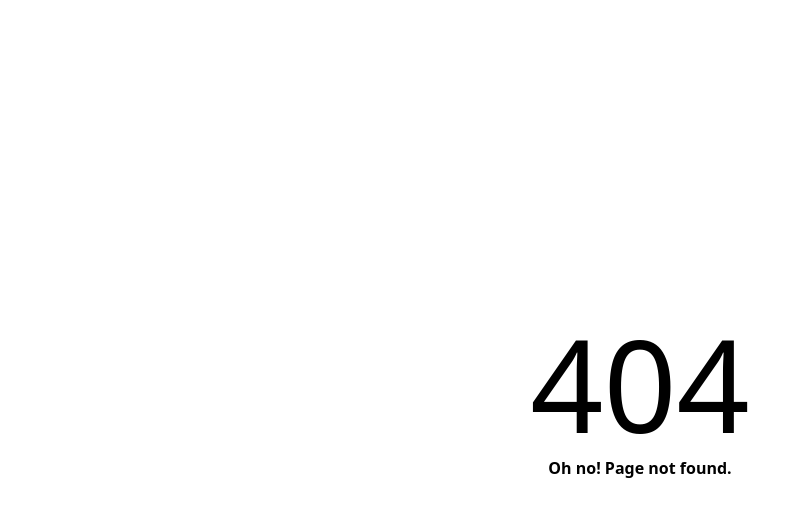
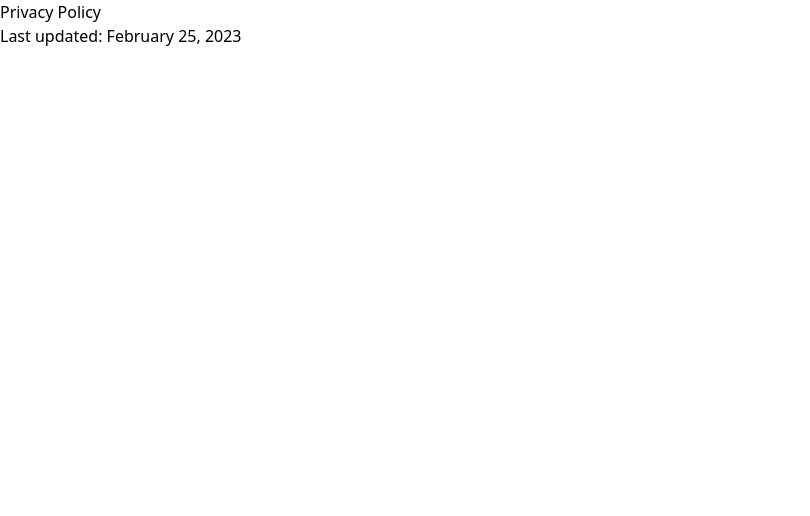
Before and after one commit to andyzhp234/QuickChat, a React (Vite) app in the folder frontend/: page /privacy in a window 1280 px wide. Before the commit this address had no page. Shown: the top 516 px of the page, without its empty margins (0-810 px from the left). Built offline with nearby package versions, Linux system fonts and the light colour scheme.

Commit message:
docs: update README, Privacy Policy, and TOS

```diff
--- a/frontend/src/App.jsx
+++ b/frontend/src/App.jsx
@@ -9,12 +9,16 @@ import Dashboard from "./pages/Dashboard/Dashboard";
 import { VideoProvider } from "./context/VideoContext";
 import LandingPage from "./pages/LandingPage";
 import NotFoundPage from "./pages/NotFoundPage";
+import TermsOfServices from "./pages/TermsOfServices";
+import PrivacyPolicy from "./pages/PrivacyPolicy";
 
 function App() {
   return (
     <BrowserRouter>
       <Routes>
         <Route path="" element={<LandingPage />} />
+        <Route path="/legal" element={<TermsOfServices />} />
+        <Route path="/privacy" element={<PrivacyPolicy />} />
         <Route path="*" element={<NotFoundPage />} />
         <Route path="/login" element={<PublicRoute children={<Login />} />} />
         <Route
--- /dev/null
+++ b/frontend/src/pages/PrivacyPolicy/index.jsx
@@ -0,0 +1,10 @@
+import React from "react";
+
+export default function PrivacyPolicy() {
+  return (
+    <div>
+      <h1>Privacy Policy</h1>
+      <h1>Last updated: February 25, 2023</h1>
+    </div>
+  );
+}
--- /dev/null
+++ b/frontend/src/pages/TermsOfServices/index.jsx
@@ -0,0 +1,9 @@
+import React from "react";
+
+export default function TermsOfServices() {
+  return (
+    <div>
+      <h1>Terms and Conditions</h1>
+    </div>
+  );
+}
```
Also changed, not shown: 2 other files (tests, documents, lock files or other folders).
